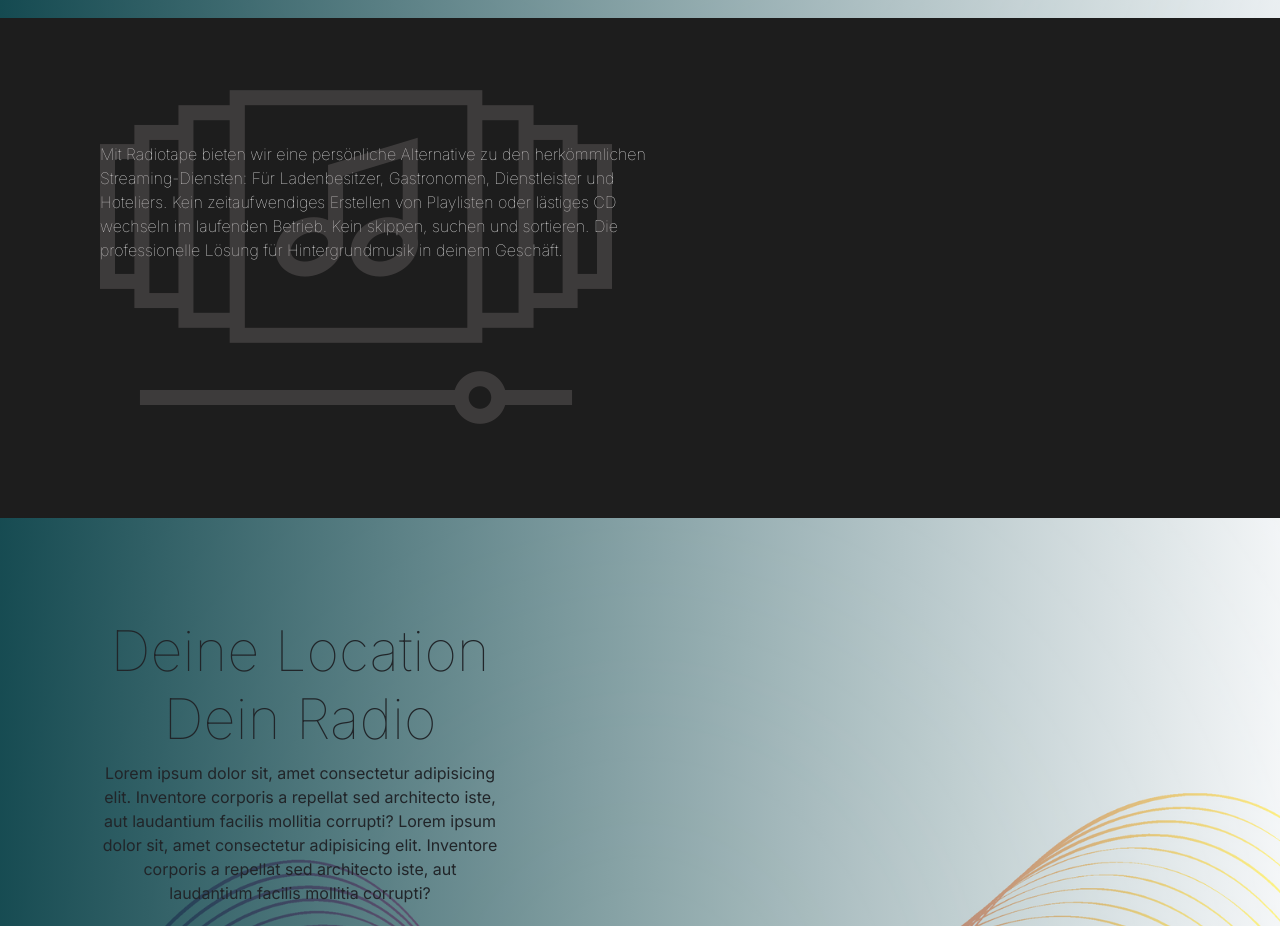
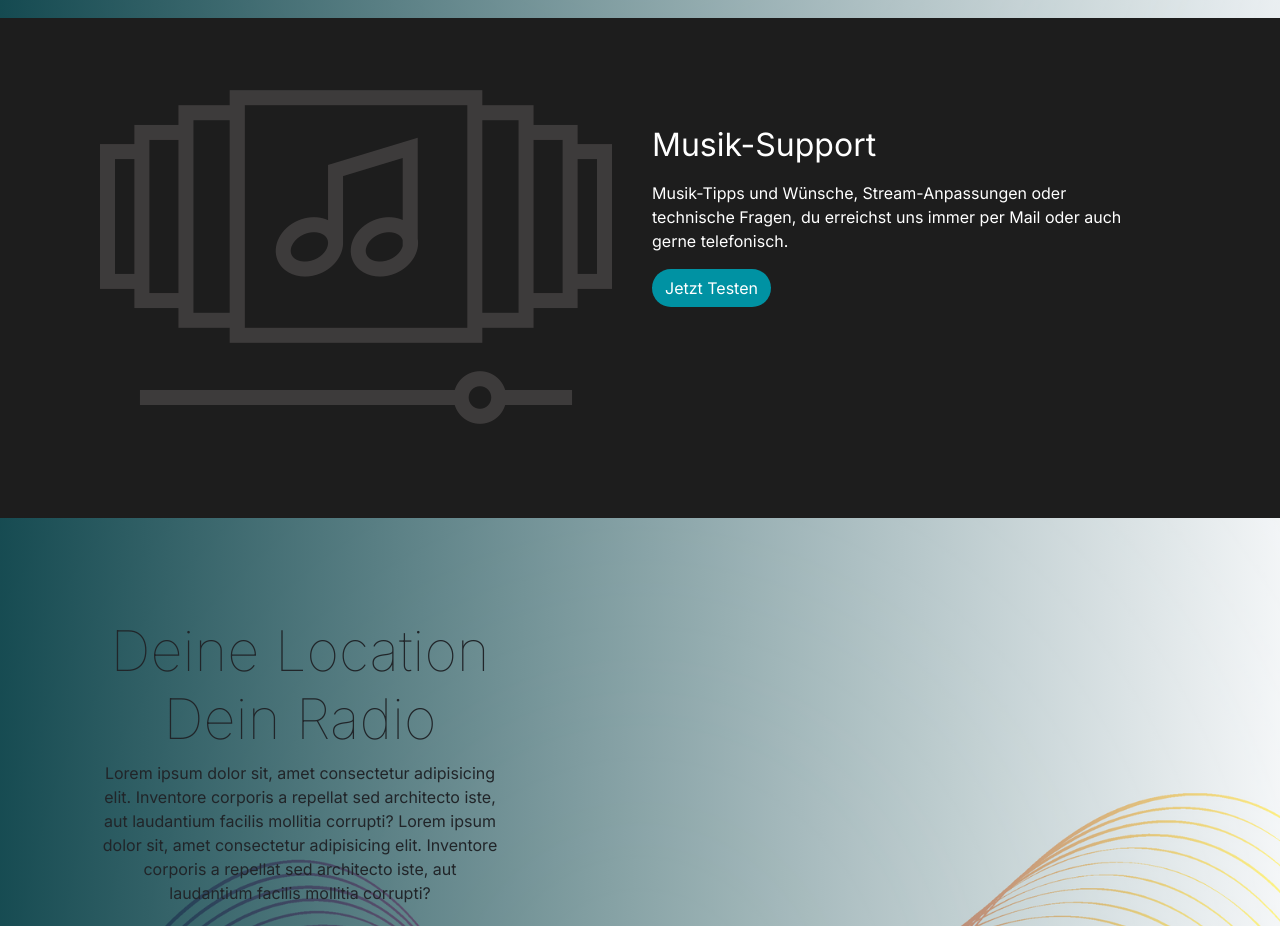
Before and after one commit to LarsNemeth/Radiotape, a website: page src/index.html in a window 1280 px wide. Shown: the part 2000-2926 px from the top of the page. Drawn offline with nearby package versions, Linux system fonts and the light colour scheme; files that its build step writes are made by us from their sources; files whose address does not match are found by name.

Commit message:
alternative playlist

```diff
--- a/src/index.html
+++ b/src/index.html
@@ -196,15 +196,16 @@
             <img src="./images/icons/playlist.png" alt="" />
           </div>
 
-          <div class="alternative-cassette mt-2 mb-1">
+          <div class="playlist-txt mt-2 mb-1">
+            <h2>Musik-Support</h2>
             <p class="mt-3">
-              Mit Radiotape bieten wir eine persönliche Alternative zu den
-              herkömmlichen Streaming-Diensten: Für Ladenbesitzer, Gastronomen,
-              Dienstleister und Hoteliers. Kein zeitaufwendiges Erstellen von
-              Playlisten oder lästiges CD wechseln im laufenden Betrieb. Kein
-              skippen, suchen und sortieren. Die professionelle Lösung für
-              Hintergrundmusik in deinem Geschäft.
+              Musik-Tipps und Wünsche, Stream-Anpassungen oder technische
+              Fragen, du erreichst uns immer per Mail oder auch gerne
+              telefonisch.
             </p>
+            <button class="btn my-btn-petrol">
+              <a href="#">Jetzt Testen</a>
+            </button>
           </div>
         </div>
 
--- a/src/scss/_home.scss
+++ b/src/scss/_home.scss
@@ -133,6 +133,12 @@
     position: absolute;
     opacity: 0.3;
     bottom: 1%;
+  }
+
+  .playlist-txt {
+    width: 500px;
+    position: absolute;
+    right: 10%;
   }
 }
 
```
